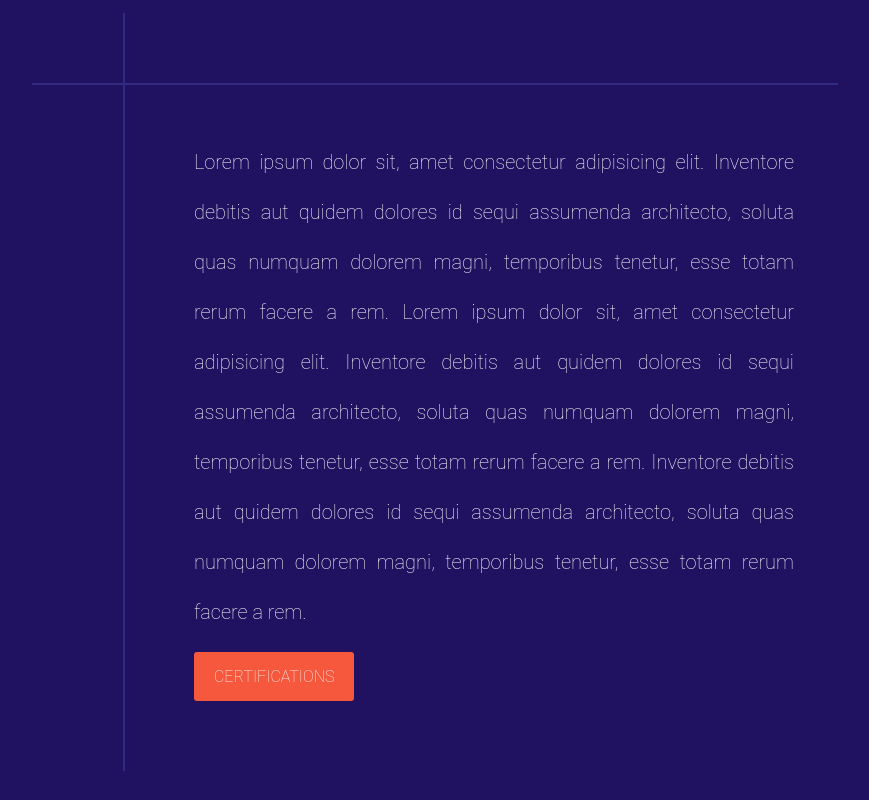
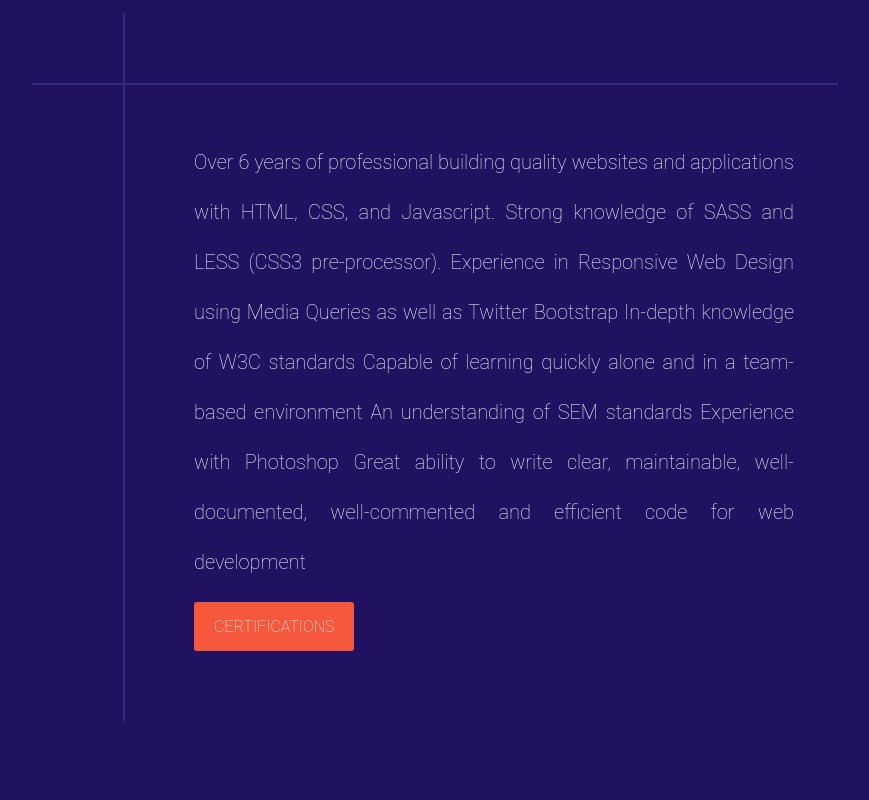
Before and after one commit to Julitree/Cv, a plain HTML site: page index.html in a window 1280 px wide. Shown: the part 1940-2740 px from the top of the page, without its empty margins (147-1016 px from the left). Drawn offline with nearby package versions, Linux system fonts and the light colour scheme.

Commit message:
Add files via upload

```diff
--- a/index.html
+++ b/index.html
@@ -5,6 +5,11 @@
     <meta http-equiv="X-UA-Compatible" content="IE=edge">
     <meta name="viewport" content="width=device-width, initial-scale=1.0">
     <link rel="stylesheet" href="style.css">
+       <!--JQUERY-->
+       <script
+  src="https://code.jquery.com/jquery-3.6.0.min.js"
+  integrity="sha256-/xUj+3OJU5yExlq6GSYGSHk7tPXikynS7ogEvDej/m4="
+  crossorigin="anonymous"></script>
     <title>Document</title>
 </head>
 <body>
@@ -40,17 +45,14 @@
       <img src="./assets/img/juli_circulo.png" class="picture_juli"alt=""/>
       <div class="content_about ">
         <div class="linea_horizontal" ></div>
-          <p id="experience_info">Lorem ipsum dolor sit, amet consectetur adipisicing elit.
-              Inventore debitis aut quidem dolores id sequi assumenda architecto,
-              soluta quas numquam dolorem magni,
-              temporibus tenetur, esse totam rerum facere a rem.
-              Lorem ipsum dolor sit, amet consectetur adipisicing elit.
-              Inventore debitis aut quidem dolores id sequi assumenda architecto,
-              soluta quas numquam dolorem magni,
-              temporibus tenetur, esse totam rerum facere a rem.
-              Inventore debitis aut quidem dolores id sequi assumenda architecto,
-              soluta quas numquam dolorem magni,
-              temporibus tenetur, esse totam rerum facere a rem.
+          <p id="experience_info">Over 6 years of professional building quality websites and applications with HTML, CSS, and Javascript.
+            Strong knowledge of SASS and LESS (CSS3 pre-processor).
+            Experience in Responsive Web Design using Media Queries as well as Twitter Bootstrap
+            In-depth knowledge of W3C standards
+            Capable of learning quickly alone and in a team-based environment
+            An understanding of SEM standards
+            Experience with Photoshop
+            Great ability to write clear, maintainable, well-documented, well-commented and efficient code for web development
             </p>
             <div class="primary_btn" onclick="verEstudios()">Certifications</div>
             <div id="studies_container" class="studies_container hidde">
@@ -342,9 +344,15 @@
   <footer class="boxFlex">
         <p><i>Made by Juliana Gonzalez 2021</i></p>
   </footer>
+  <div class="flecha_arriba" id="flecha_arriba">⇡</div>
+  </div>
+  <script src="js/jquery-1.10.1.min.js" type="text/javascript" charset="utf-8"></script>
+   <script src="index.js"></script>
+   <script>
+    function on() {
+      document.getElementById("overlay").style.display = "block";
+    }
+    </script>
+  </body>
 
-  </div>
-   <script src="index.js"></script>
-  </body>
-</body>
 </html>
```
